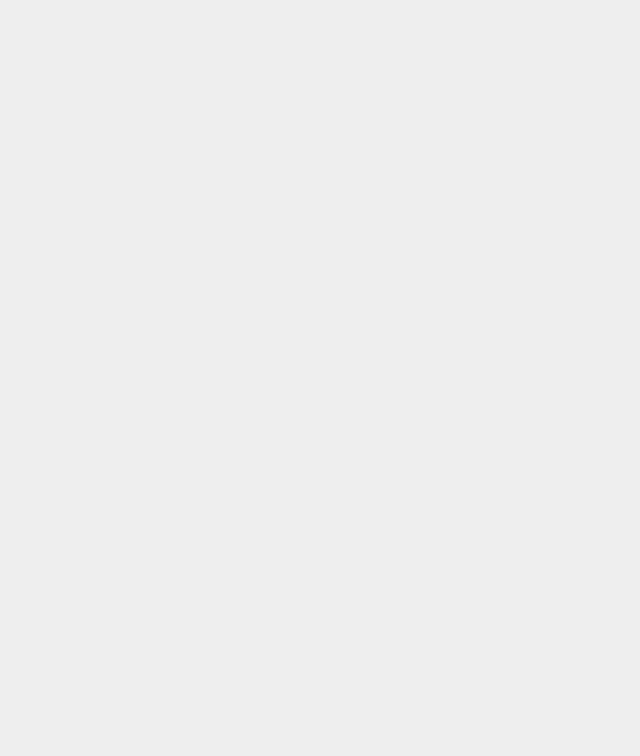
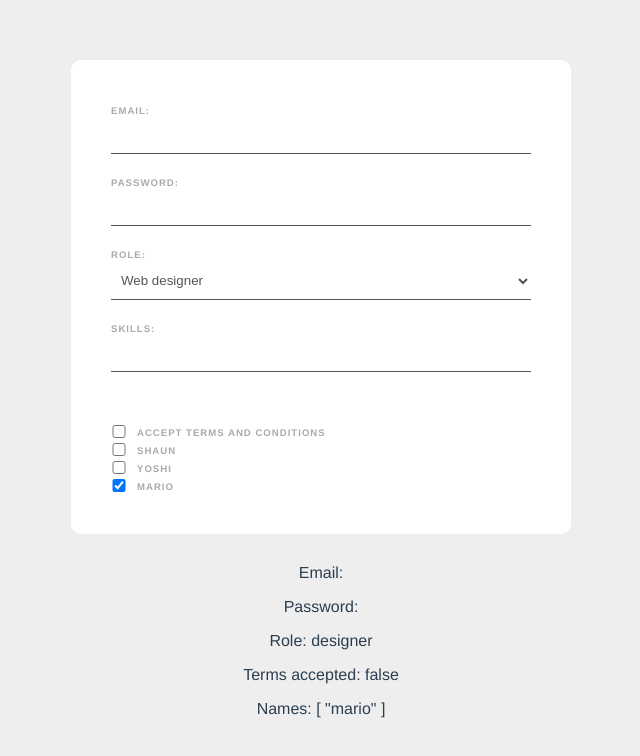
Before and after one commit to dudarmykola/vue-simple-app, a Vue app: page / in a window 1280 px wide. Shown: the top 756 px of the page, without its empty margins (319-959 px from the left). Built offline with nearby package versions, Linux system fonts and the light colour scheme.

Commit message:
skills tags added

```diff
--- a/src/App.vue
+++ b/src/App.vue
@@ -1,12 +1,15 @@
 <template>
-  <div></div>
+  <div>
+    <SignupForm />
+  </div>
 </template>
 
 <script>
+import SignupForm from '@/components/SignupForm.vue';
 
 export default {
   name: 'App',
-  components: {}
+  components: { SignupForm }
 }
 </script>
 
--- /dev/null
+++ b/src/components/SignupForm.vue
@@ -0,0 +1,143 @@
+<script>
+export default {
+  data() {
+    return {
+      email: '',
+      password: '',
+      role: 'designer',
+      tempSkill: '',
+      terms: false,
+      names: ['mario'],
+      skills: []
+    };
+  },
+  methods: {
+    addSkill(e) {
+      if (e.key === ',' && this.tempSkill) {
+        let newSkill = this.tempSkill.replace(/,/g, '');
+        if (!this.skills.includes(newSkill)) {
+          this.skills.push(newSkill);
+        }
+        this.tempSkill = '';
+      }
+    },
+    deleteSkill(skill) {
+      this.skills = this.skills.filter(item => {
+        return item !== skill;
+      })
+    }
+  }
+};
+</script>
+
+<template>
+  <form>
+    <label for="email">
+      email:
+      <input name="email" type="email" v-model="email" required>
+    </label>
+    <br>
+    <label for="password">
+      password:
+      <input name="password" type="password" v-model="password" required>
+    </label>
+    <br>
+    <label for="role">
+      Role:
+      <select v-model="role">
+        <option value="developer">Web developer</option>
+        <option value="designer">Web designer</option>
+      </select>
+    </label>
+    <br>
+    <label for="skills">
+      Skills:
+      <input type="text" v-model="tempSkill" @keyup="addSkill">
+    </label>
+    <br>
+    <ul>
+      <li v-for="skill in skills" :key="skill" class="pill" @click="deleteSkill(skill)">{{ skill }}</li>
+    </ul>
+    <div class="terms">
+      <input name="terms" type="checkbox" v-model="terms" required>
+      <label for="terms">Accept terms and conditions</label>
+    </div>
+    <div>
+      <input type="checkbox" v-model="names" value="shaun">
+      <label for="">Shaun</label>
+    </div>
+    <div>
+      <input type="checkbox" v-model="names" value="yoshi">
+      <label for="">Yoshi</label>
+    </div>
+    <div>
+      <input type="checkbox" v-model="names" value="mario">
+      <label for="">Mario</label>
+    </div>
+  </form>
+  <p>Email: {{ email }}</p>
+  <p>Password: {{ password }}</p>
+  <p>Role: {{ role }}</p>
+  <p>Terms accepted: {{ terms }}</p>
+  <p>Names: {{ names }}</p>
+</template>
+
+<style scoped>
+form {
+  max-width: 420px;
+  margin: 30px auto;
+  background: white;
+  text-align: left;
+  padding: 40px;
+  border-radius: 10px;
+}
+
+label {
+  color: #aaa;
+  margin: 25px 0 15px;
+  font-size: 0.6em;
+  text-transform: uppercase;
+  letter-spacing: 1px;
+  font-weight: bold;
+}
+
+input, select {
+  display: block;
+  padding: 10px 6px;
+  width: 100%;
+  box-sizing: border-box;
+  border: none;
+  border-bottom: 1px solid;
+  color: #555;
+}
+
+select {
+  background: #fff;
+}
+
+input[type="checkbox"] {
+  display: inline-block;
+  width: 16px;
+  margin: 0 10px 0 0;
+  position: relative;
+  top: 2px;
+}
+
+ul {
+  display: flex;
+  justify-content: flex-start;
+}
+
+.pill {
+  display: inline-block;
+  margin: 20px 10px 0 0;
+  padding: 6px 12px;
+  background: #eee;
+  border-radius: 20px;
+  font-size: 12px;
+  letter-spacing: 1px;
+  font-weight: bold;
+  color: #777;
+  cursor: pointer;
+}
+</style>
```
